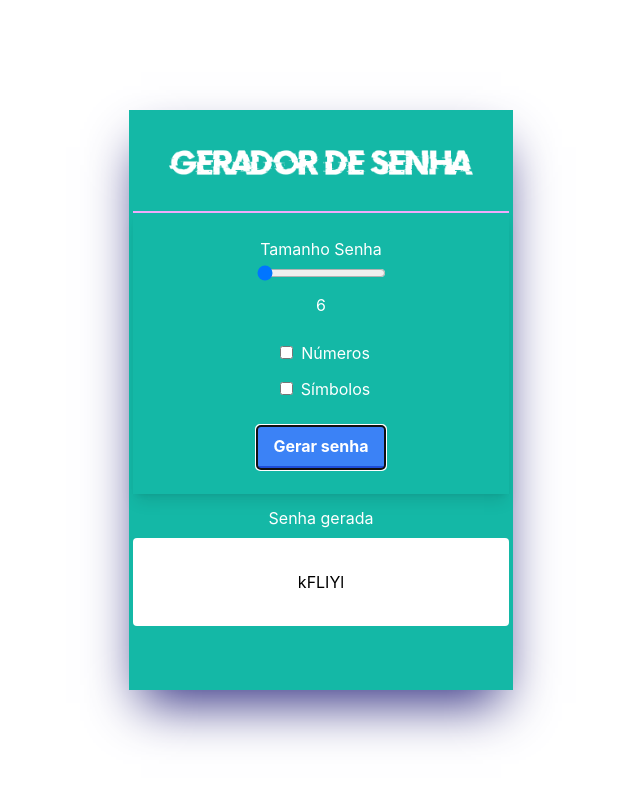
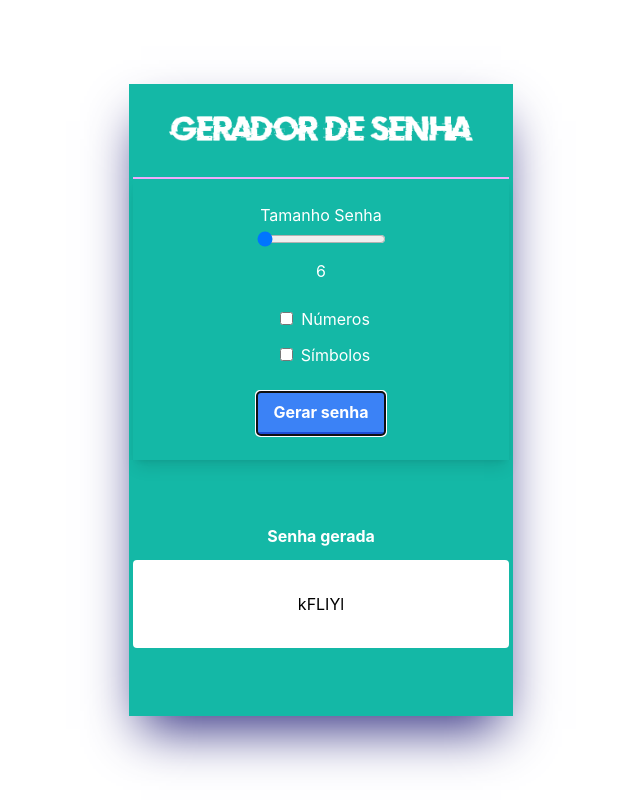
Before and after one commit to Mlluiz39/password-generator, a React (Vite) app: page / in a window 1280 px wide. Both pictures are taken after a click on the button "Gerar senha". Shown: the whole page, without its empty margins (319-959 px from the left). Built offline with nearby package versions, Linux system fonts and the light colour scheme.

Commit message:
add new function for visibility

```diff
--- a/src/components/Form.jsx
+++ b/src/components/Form.jsx
@@ -1,4 +1,4 @@
-import { useState, useRef } from 'react'
+import { useState, useRef, useEffect } from 'react'
 
 import Logo from '@/assets/logo.png'
 import { generatedPassword } from '@/utils/form.utils'
@@ -6,6 +6,8 @@ import { generatedPassword } from '@/utils/form.utils'
 const Form = () => {
   const [password, setPassword] = useState(generatedPassword())
   const [length, setLength] = useState(6)
+  const [isShowElement, isSetShowElement] = useState(false)
+
   const refHasNumber = useRef()
   const refHasSpecial = useRef()
 
@@ -18,10 +20,27 @@ const Form = () => {
         length
       )
     )
+    isSetShowElement(showElement)
+  }
+
+  const showElement = () => {
+    return (
+      <div>
+        <label className="text-white flex flex-col items-center mt-16">
+          <span className='mb-3 font-bold'>Senha gerada</span>
+          <input
+            type="text"
+            className="text-black text-center py-8 px-16 rounded"
+            value={password}
+            onChange={e => setPassword(e.target.value)}
+          />
+        </label>
+      </div>
+    )
   }
 
   return (
-    <main className="w-96 flex flex-col my-auto items-center p-10 shadow-2xl shadow-indigo-900 bg-gradient-to-t bg-teal-500">
+    <main className="w-96 flex flex-col my-auto items-center px-10 pt-8 pb-48 shadow-2xl shadow-indigo-900 bg-gradient-to-t bg-teal-500">
       <img
         src={Logo}
         alt="logo gerador de senhas"
@@ -77,16 +96,8 @@ const Form = () => {
             </button>
           </div>
         </div>
-        <div className="flex flex-col">
-          <label className="text-white flex flex-col items-center mt-3">
-            Senha gerada
-            <input
-              type="text"
-              className="text-black text-center py-8 px-16 mt-2 rounded"
-              value={password}
-              onChange={e => setPassword(e.target.value)}
-            />
-          </label>
+        <div className="flex flex-col h-10">
+         {isShowElement && showElement()}
         </div>
       </form>
     </main>
--- a/src/utils/form.utils.js
+++ b/src/utils/form.utils.js
@@ -1,8 +1,8 @@
 const generatedPassword = (hasNumber = false, hasSymbol = false, len = 6) => {
   let alphabet = 'abcdefghijklmnopqrstuvwxyzABCDEFGHIJKLMNOPQRSTUVWXYZ';
 
-  let numbers = '0123456789';
-  let symbols = '!@#$%^&*()_+~`|}{[]\:;?><,./-=';
+  let numbers = '01234567890123456789';
+  let symbols = '!@#$%&*_+~:;?-=';
   let charset = alphabet
   charset = hasNumber ? charset + numbers : charset
   charset = hasSymbol ? charset + symbols : charset
```
